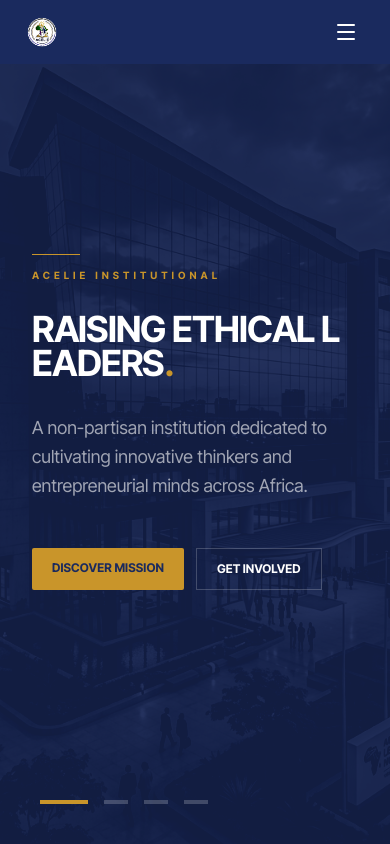
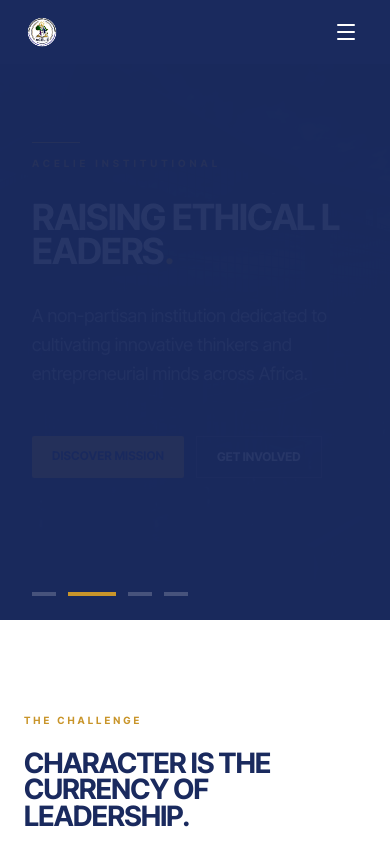
Before and after one commit to felixon/Acelie-Website, a React (Vite) app: page / in a window 390 px wide. Shown: the top 844 px of the page. Built offline with nearby package versions, Linux system fonts and the light colour scheme.

Commit message:
Adjust mobile hero and autoplay slider

```diff
--- a/src/pages/Home.tsx
+++ b/src/pages/Home.tsx
@@ -103,6 +103,14 @@
   const [currentSlide, setCurrentSlide] = useState(0);
   const motionRootRef = useRef<HTMLDivElement | null>(null);
   const cursorRef = useRef<HTMLDivElement | null>(null);
+
+  useEffect(() => {
+    const timer = window.setInterval(() => {
+      setCurrentSlide((slide) => (slide + 1) % HERO_SLIDES.length);
+    }, 6000);
+
+    return () => window.clearInterval(timer);
+  }, []);
 
   useEffect(() => {
     const root = motionRootRef.current;
@@ -257,7 +265,7 @@
     <div ref={motionRootRef} className="overflow-hidden bg-offwhite">
       <div ref={cursorRef} className="anime-cursor hidden lg:block" />
       {/* Hero Slideshow Section */}
-      <section className="gsap-hero relative h-screen min-h-[700px] flex items-center surface-dark px-6 overflow-hidden">
+      <section className="gsap-hero relative flex min-h-[620px] items-center overflow-hidden px-6 surface-dark md:h-screen md:min-h-[700px]">
         <AnimatePresence mode="wait">
           <motion.div
             key={currentSlide}
@@ -323,7 +331,7 @@
         </svg>
 
         {/* Slide Indicators */}
-        <div className="absolute bottom-10 left-10 flex gap-4 z-20">
+        <div className="absolute bottom-6 left-8 z-20 flex gap-3 md:bottom-10 md:left-10 md:gap-4">
           {HERO_SLIDES.map((_, i) => (
             <button
               key={i}
```
